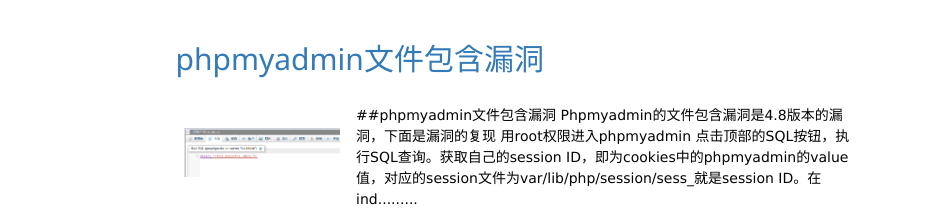
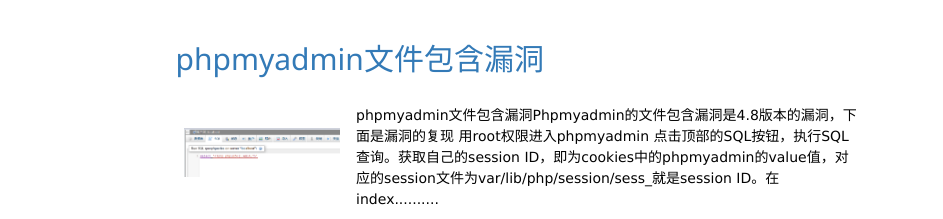
Before and after one commit to feipeng111/feipeng111.github.io, a plain HTML site: page index.html in a window 1280 px wide. Shown: the part 186-405 px from the top of the page, 0-943 px from the left. Drawn offline with nearby package versions, Linux system fonts and the light colour scheme; files whose address does not match are found by name.

Commit message:
Site updated: 2019-08-03 19:52:10

```diff
--- a/index.html
+++ b/index.html
@@ -267,10 +267,9 @@
     <a href="/2019/08/03/phpmyadmin/">
 
         <div class="post-content-preview">
-            ##phpmyadmin文件包含漏洞
-Phpmyadmin的文件包含漏洞是4.8版本的漏洞，下面是漏洞的复现
+            phpmyadmin文件包含漏洞Phpmyadmin的文件包含漏洞是4.8版本的漏洞，下面是漏洞的复现
 用root权限进入phpmyadmin
-点击顶部的SQL按钮，执行SQL查询。获取自己的session ID，即为cookies中的phpmyadmin的value值，对应的session文件为var/lib/php/session/sess_就是session ID。在ind.........
+点击顶部的SQL按钮，执行SQL查询。获取自己的session ID，即为cookies中的phpmyadmin的value值，对应的session文件为var/lib/php/session/sess_就是session ID。在index..........
         </div>
     </a>
 
```
Also changed, not shown: 2019/08/03/phpmyadmin/index.html (+1 -2 lines).
